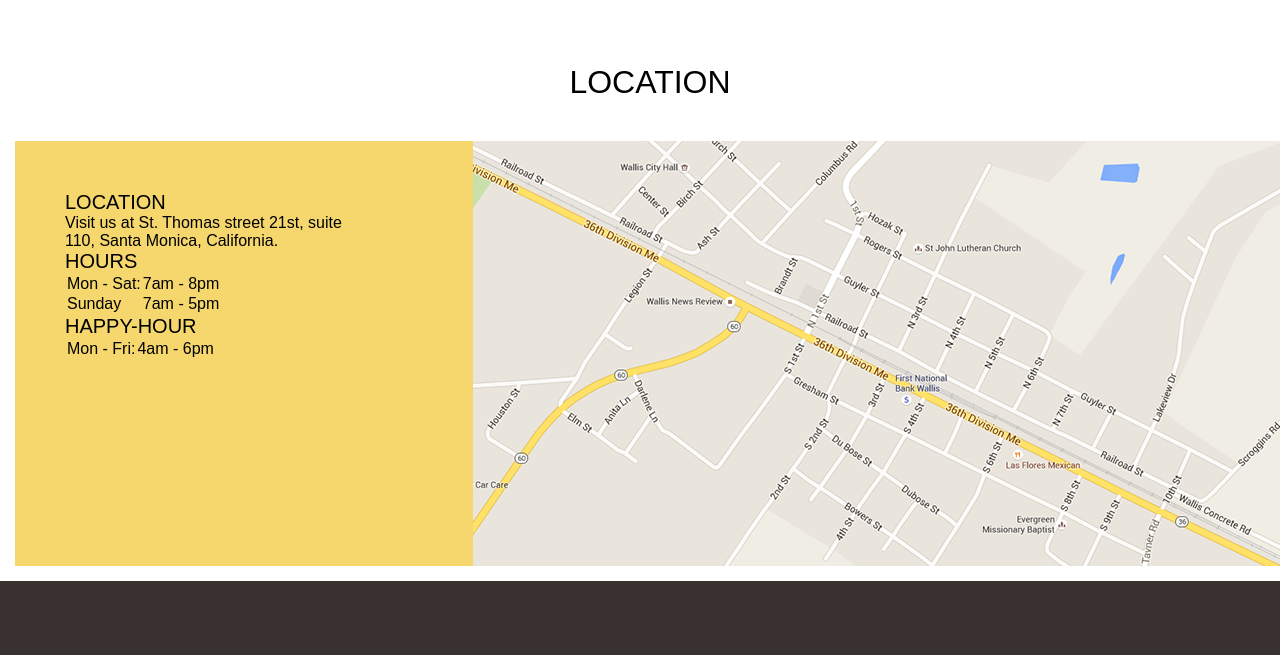
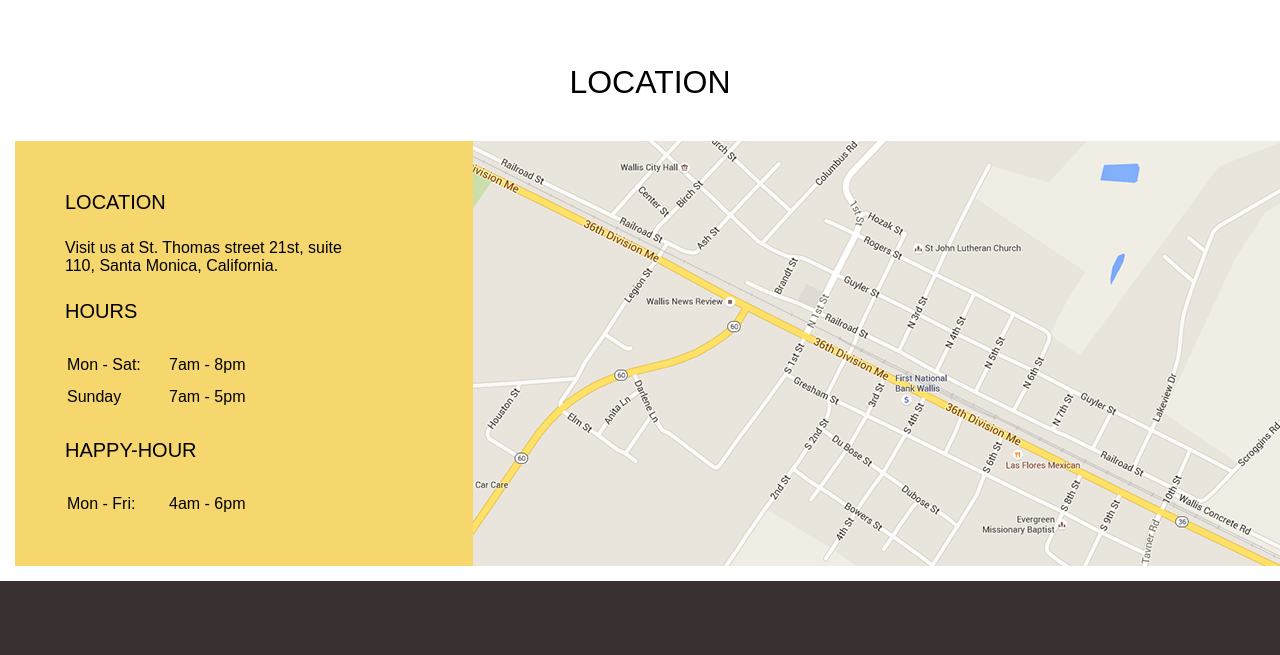
Before and after one commit to vitali-usik/be-latte, a plain HTML site: page index.html in a window 1280 px wide. Shown: the part 2484-3139 px from the top of the page. Drawn offline with Linux system fonts and the light colour scheme.

Commit message:
add changes in LOCATION

```diff
--- a/style.css
+++ b/style.css
@@ -339,6 +339,15 @@ header {
   font-size: 20px;
 }
 
+.location-description {
+  margin: 25px 0;
+}
+
+.day {
+  width: 100px;
+  height: 30px;
+}
+
 footer {
   background-color: #39312f;
   padding: 95px 0 145px;
```
